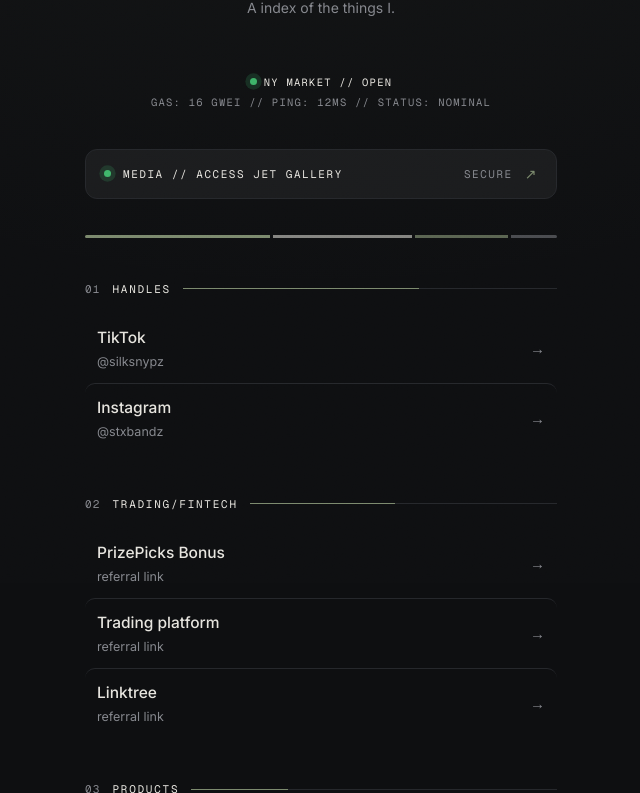
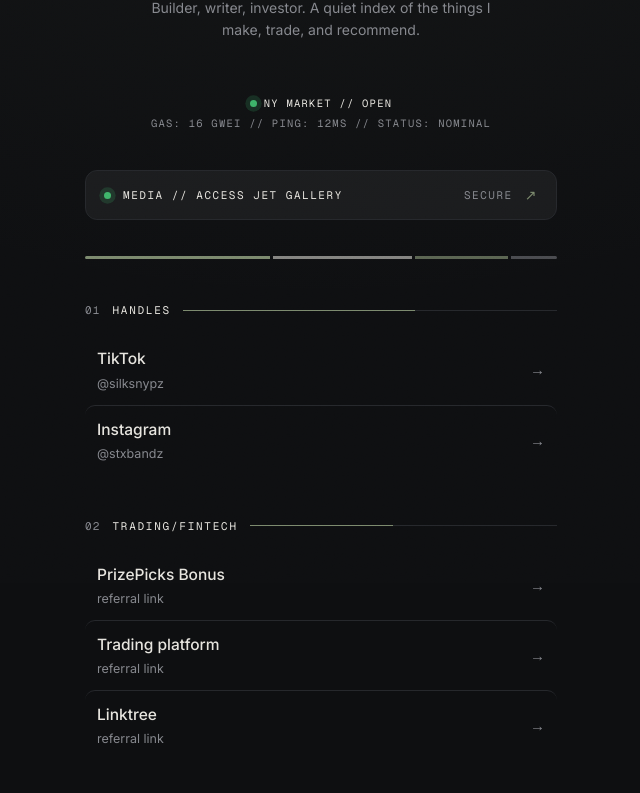
Before and after one commit to ironic-jsmith/my-links-site, a plain HTML site: page index.html in a window 1280 px wide. Shown: the part 217-1010 px from the top of the page, without its empty margins (319-959 px from the left). Drawn offline with nearby package versions, Linux system fonts and the light colour scheme; no server answers.

Commit message:
Fix: restore full tagline (was truncated during deployment)

```diff
--- a/index.html
+++ b/index.html
@@ -713,7 +713,7 @@
 const PROFILE = {
   name: "stxbandz",
   initial: "S",                       // letter shown in the avatar ring
-  tagline: "A index of the things I."
+  tagline: "Builder, writer, investor. A quiet index of the things I make, trade, and recommend."
 };
 
 // Group your links into sections. Add/remove/reorder freely.
```
